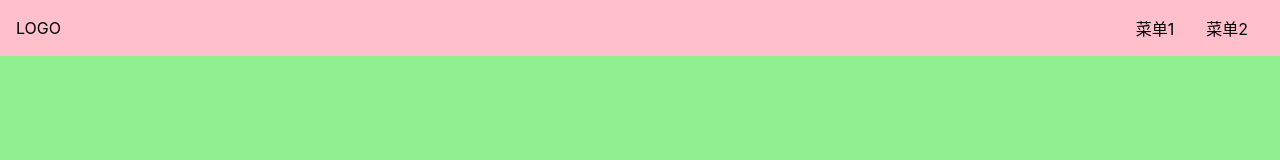
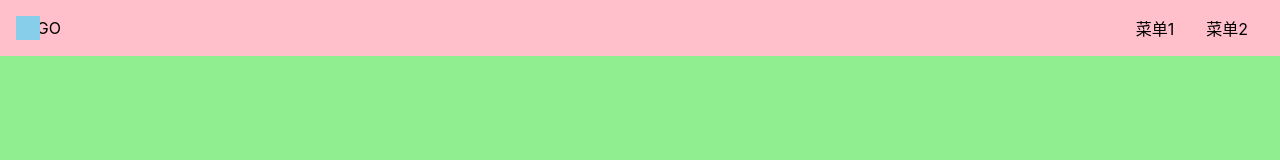
Before and after one commit to Latrevion/forest-vue3-ui, a Vue app: page / in a window 1280 px wide. Shown: the top 160 px of the page. Built offline with nearby package versions, Linux system fonts and the light colour scheme.

Commit message:
添加 toggleAside

```diff
--- a/src/components/Topnav.vue
+++ b/src/components/Topnav.vue
@@ -1,12 +1,10 @@
 <template>
-    <div>
   <div class="topnav">
     <div class="logo" @click="toggleMenu">LOGO</div>
     <ul class="menu">
       <li>菜单1</li>
       <li>菜单2</li>
     </ul>
-       </div>
     <span class="toggleAside"></span>
   </div>
 </template>
@@ -46,11 +44,19 @@
         margin: 0 1em;
       }
     }
-  > .toggleMenu {}
+    > .toggleAside {
+      display: inline-block;
+      width: 24px;
+      height: 24px;
+      background: skyblue;
+      position: absolute;
+      left: 16px;
+      top: 50%;
+      transform: translateY(-50%);
+    }
     @media (max-width:500px) {
       > .menu{display: none;}
       > .logo{margin: 0 auto;}
     }
-
   }
   </style>
```
Lines whose indentation alone changed are shown as unchanged.
